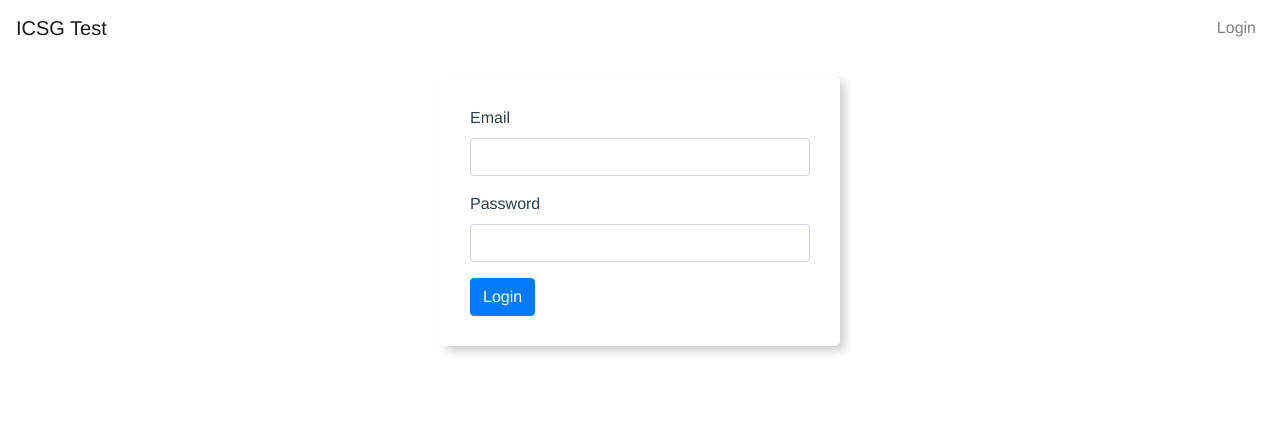
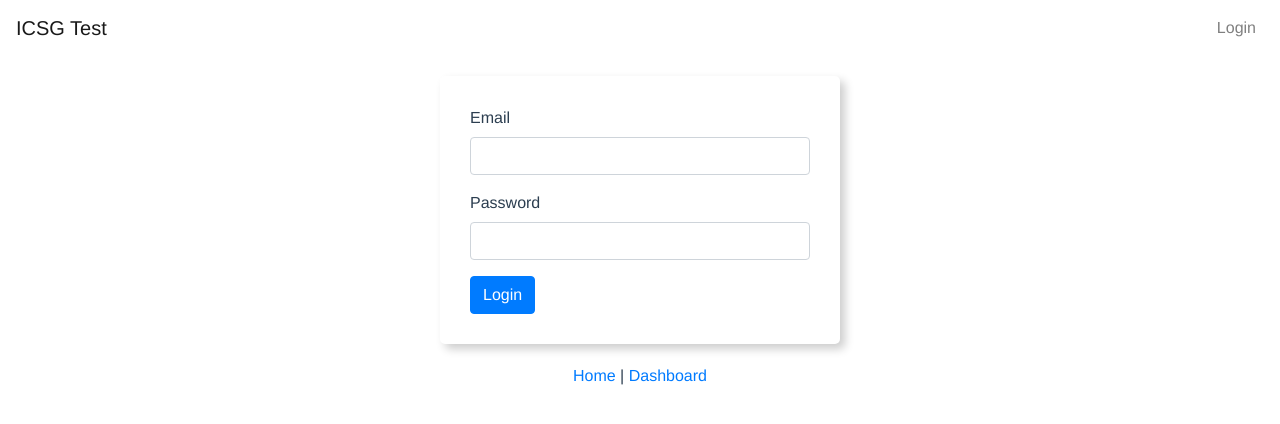
Before and after one commit to syiwa/ic-frontend, a Vue app: page / in a window 1280 px wide. Shown: the top 424 px of the page. Built offline with nearby package versions, Linux system fonts and the light colour scheme.

Commit message:
Make login and logout

```diff
--- a/package.json
+++ b/package.json
@@ -8,12 +8,15 @@
     "lint": "vue-cli-service lint"
   },
   "dependencies": {
+    "axios": "^0.18.0",
     "bootstrap-vue": "^2.0.0-rc.11",
     "node-sass": "^4.11.0",
     "sass-loader": "^7.1.0",
     "style-loader": "^0.23.1",
     "vue": "^2.5.21",
-    "vue-router": "^3.0.1"
+    "vue-router": "^3.0.1",
+    "vue-underscore": "^0.1.4",
+    "vuex": "^3.0.1"
   },
   "devDependencies": {
     "@vue/cli-plugin-babel": "^3.3.0",
--- a/src/App.vue
+++ b/src/App.vue
@@ -8,31 +8,57 @@
     </main>
     <footer>
     </footer>
-    <div id="nav"><!--
+    <div id="nav">
       <router-link to="/">Home</router-link> |
-      <router-link to="/about">About</router-link> -->
+      <router-link to="/dashboard">Dashboard</router-link>
+    </div>
+    <div class="ic-loader" v-if="loaderState">
+      <div class="placeholder">
+        Now loading...
+      </div>
     </div>
   </div>
 </template>
 
 <script>
 
-import Header from '@/components/Header';
+import Header from '@/components/Header'
+import { mapState } from 'vuex'
 
 export default{
   components: {
     Header
-  }
+  },
+  computed: mapState({
+    loaderState: state => state.loader.show
+  })
 }
 
 </script>
 
-<style>
+<style lang="scss">
 #app {
   font-family: 'Avenir', Helvetica, Arial, sans-serif;
   -webkit-font-smoothing: antialiased;
   -moz-osx-font-smoothing: grayscale;
   text-align: center;
   color: #2c3e50;
+
+  .ic-loader{
+    position: absolute;
+    top: 0;
+    background-color: rgba(255,255,255,.8);
+    width: 100%;
+    height: 100%;
+    display: table;
+    z-index: 9999;
+
+    .placeholder{
+      margin: auto;
+      font-size: 30px;
+      display: table-cell;
+      vertical-align: middle;
+    }
+  }
 }
 </style>
--- a/src/components/Header.vue
+++ b/src/components/Header.vue
@@ -9,15 +9,19 @@
 		  <b-collapse is-nav id="nav_collapse">
 
 		    <!-- Right aligned nav items -->
-		    <b-navbar-nav class="ml-auto">
+		    <b-navbar-nav class="ml-auto" v-if="!isAuth">
 		      <b-nav-item v-b-modal.login>Login</b-nav-item>
+		    </b-navbar-nav>
+
+		    <b-navbar-nav class="ml-auto" v-if="isAuth">
+		      <b-nav-item @click="logout">Logout</b-nav-item>
 		    </b-navbar-nav>
 
 		  </b-collapse>
 		</b-navbar>
 
-		<b-modal id="login" title="Login" hide-footer>
-		    <Login />
+		<b-modal ref="login" id="login" title="Login" hide-footer>
+		    <Login @loginSuccess="hideModal" />
 		</b-modal>
 	</div>
 </template>
@@ -25,11 +29,25 @@
 <script>
 
 import Login from '@/components/Login.vue'
+import { mapState } from 'vuex'
 
 export default{
 	name: 'Header',
 	components: {
 		Login
+	},
+	computed: mapState({
+		isAuth: state => state.auth.isAuth
+	}),
+	methods: {
+		logout: function(){
+			this.$store.dispatch('auth/logout', () => {
+				this.$router.push('/')
+			})
+		},
+		hideModal: function(){
+			this.$refs.login.hide();
+		}
 	}
 }
 
--- a/src/components/Login.vue
+++ b/src/components/Login.vue
@@ -1,18 +1,20 @@
 <template>
 	<div class="ic-login">
-		<b-form @submit="onSubmit">
-		    <b-form-group label="Email" label-for="email">
-		        <b-form-input id="email"
-		                      type="email"
-		                      required>
-		        </b-form-input>
+		<b-alert variant="danger"
+            dismissible
+            :show="showValidationAlert"
+            @dismissed="showDismissibleAlert=false">
+            <li v-for="error in allValidationMessages">
+            	{{ error }}
+            </li>
+	    </b-alert>
+		<b-form v-on:submit.prevent="onSubmit" v-if="form">
+		    <b-form-group label="Email">
+		        <b-form-input v-model="form.email"></b-form-input>
 		    </b-form-group>
 
-		    <b-form-group label="Password" label-for="password">
-		        <b-form-input id="password"
-		                      type="password"
-		                      required>
-		        </b-form-input>
+		    <b-form-group label="Password">
+		        <b-form-input type="password" v-model="form.password"></b-form-input>
 		    </b-form-group>
 
 		    <b-button type="submit" variant="primary">Login</b-button>
@@ -21,9 +23,53 @@
 </template>
 
 <script>
-
 export default{
-	name: 'Login'
+	name: 'Login',
+	data: function(){
+		return {
+			form: {
+				email: null,
+				password: null
+			},
+			validation: {
+				_general: [],
+				email: [],
+				password: []
+			}
+		}
+	},
+	computed: {
+		showValidationAlert() {
+			return this.validation._general.length > 0 ||
+				this.validation.email.length > 0 ||
+				this.validation.password.length > 0
+		},
+		allValidationMessages() {
+			return _.without(_.reduce(this.validation, function(last, o){
+				return last.concat(_.values(o));
+			}), undefined);
+		}
+	},
+	methods: {
+		onSubmit: function(e){
+			var vm = this;
+			this.$store.dispatch('auth/login', [
+				this.form.email,
+				this.form.password,
+				(data) => {
+					if(data.status == "success"){
+						this.$emit('loginSuccess');
+						this.$router.push('dashboard');
+					}else{
+						data = data.data;
+						this.validation._general = [data.message];
+						this.validation.email = data.email;
+						this.validation.password = data.password;
+					}
+				}
+			]);
+		}
+	}
 }
 
 </script>
--- a/src/main.js
+++ b/src/main.js
@@ -2,16 +2,27 @@ import Vue from 'vue'
 import App from './App.vue'
 import router from './router'
 import BootstrapVue from 'bootstrap-vue'
+import axios from 'axios'
+import store from './stores'
+
 import 'bootstrap/dist/css/bootstrap.css'
 import 'bootstrap-vue/dist/bootstrap-vue.css'
 
-Vue.use(BootstrapVue);
+Vue.use(
+	BootstrapVue,
+	axios,
+)
 
 Vue.config.productionTip = false
 
+document.title = 'ICSG Test'
+
+window._ = require('underscore');
+
+axios.defaults.baseURL = 'http://localhost:8000/api';
+
 new Vue({
   router,
+  store,
   render: h => h(App)
 }).$mount('#app')
-
-document.title = 'ICSG Test'
--- a/src/router.js
+++ b/src/router.js
@@ -1,25 +1,27 @@
 import Vue from 'vue'
 import Router from 'vue-router'
 import Home from './views/Home.vue'
+import Dashboard from './views/Dashboard.vue'
 
 Vue.use(Router)
 
-export default new Router({
+const router = new Router({
   mode: 'history',
   base: process.env.BASE_URL,
   routes: [
     {
       path: '/',
       name: 'home',
-      component: Home
-    },
-    {
-      path: '/about',
-      name: 'about',
-      // route level code-splitting
-      // this generates a separate chunk (about.[hash].js) for this route
-      // which is lazy-loaded when the route is visited.
-      component: () => import(/* webpackChunkName: "about" */ './views/About.vue')
+      component: Home,
+    },{
+      path: '/dashboard',
+      name: 'dashboard',
+      component: Dashboard,
+      meta: {
+      	auth: true
+      }
     }
   ]
 })
+
+export default router
--- /dev/null
+++ b/src/stores/index.js
@@ -0,0 +1,16 @@
+import Vue from 'vue'
+import Vuex from 'vuex'
+import auth from './modules/auth'
+import loader from './modules/loader'
+
+Vue.use(Vuex)
+
+const debug = process.env.NODE_ENV !== 'production'
+
+export default new Vuex.Store({
+  modules: {
+    auth,
+    loader
+  },
+  strict: debug,
+})
--- /dev/null
+++ b/src/stores/modules/auth.js
@@ -0,0 +1,87 @@
+import axios from 'axios';
+import store from '@/stores';
+
+const state = {
+	user: {},
+	roles: [],
+	isAuth: false
+}
+
+const mutations = {
+	setUser(state, user){
+		state.user = user;
+	},
+	setRoles(state, roles){
+		state.roles = roles;
+	},
+	setAuth(state, status){
+		state.isAuth = status;
+	}
+}
+
+const actions = {
+	login({state, commit}, params) {
+		store.dispatch('loader/show');
+		axios.post('v1/auth/login', {
+			email: params[0],
+			password: params[1]
+		}).then(function(response) {
+			store.dispatch('loader/hide');
+			var data = response.data;
+			if(data._meta.code == 200){
+				localStorage.setItem('userToken', data.access_token);
+
+				axios.defaults.headers.Authorization = "Bearer " + data.access_token;
+
+				var roles = _.clone(data.user.roles);
+				delete data.user.roles;
+
+				commit('setAuth', true);
+				commit('setRoles', roles);
+				commit('setUser', data.user);
+				if(params[2]){
+					params[2]({
+						status: "success"
+					})
+				}
+			}else{
+				if(params[2]){
+					params[2]({
+						status: "failed",
+						data: data
+					});
+				}
+			}
+		});
+	},
+	logout({state, commit}, callback){
+		axios.post('v1/auth/logout').then(function(response){
+			commit('setAuth', false);
+			commit('setRoles', []);
+			commit('setUser', {});
+			localStorage.removeItem('userToken');
+
+			if(callback){
+				callback();
+			}
+		});
+	}
+}
+
+const getters = {
+	hasRole: (state, getters) => {
+		return role => {
+			return _.where(state.roles, {
+				name: role
+			}).length > 0
+		}
+	}
+}
+
+export default{
+	namespaced: true,
+	state,
+	getters,
+	actions,
+	mutations
+}
--- /dev/null
+++ b/src/stores/modules/loader.js
@@ -0,0 +1,32 @@
+const state = {
+	show: false,
+}
+
+const mutations = {
+	setShow(state, show){
+		state.show = show;
+	}
+}
+
+const actions = {
+	show({state, commit}) {
+		commit('setShow', true);
+	},
+	hide({state, commit}) {
+		commit('setShow', false);
+	}
+}
+
+const getters = {
+	getState: (state, getters) => {
+		return state.show
+	}
+}
+
+export default{
+	namespaced: true,
+	state,
+	getters,
+	actions,
+	mutations
+}
--- a/src/views/Home.vue
+++ b/src/views/Home.vue
@@ -1,7 +1,10 @@
 <template>
   <div class="home">
-  		<div class="ic-login-box">
+  		<div class="ic-login-box" v-if="!isAuth">
 	  		<Login />
+	  	</div>
+	  	<div class="ic-welcome" v-if="isAuth">
+	  		You're already Login.
 	  	</div>
   </div>
 </template>
@@ -9,12 +12,16 @@
 <script>
 // @ is an alias to /src
 import Login from '@/components/Login.vue'
+import { mapState } from 'vuex'
 
 export default {
-  name: 'home',
-  components: {
-  	Login
-  }
+  	name: 'home',
+  	components: {
+  		Login
+  	},
+  	computed: mapState({
+  		isAuth: state => state.auth.isAuth
+  	})
 }
 </script>
 
```
Also changed, not shown: src/views/Dashboard.vue (renamed from src/views/About.vue), 1 other file (tests, documents, lock files or other folders).
